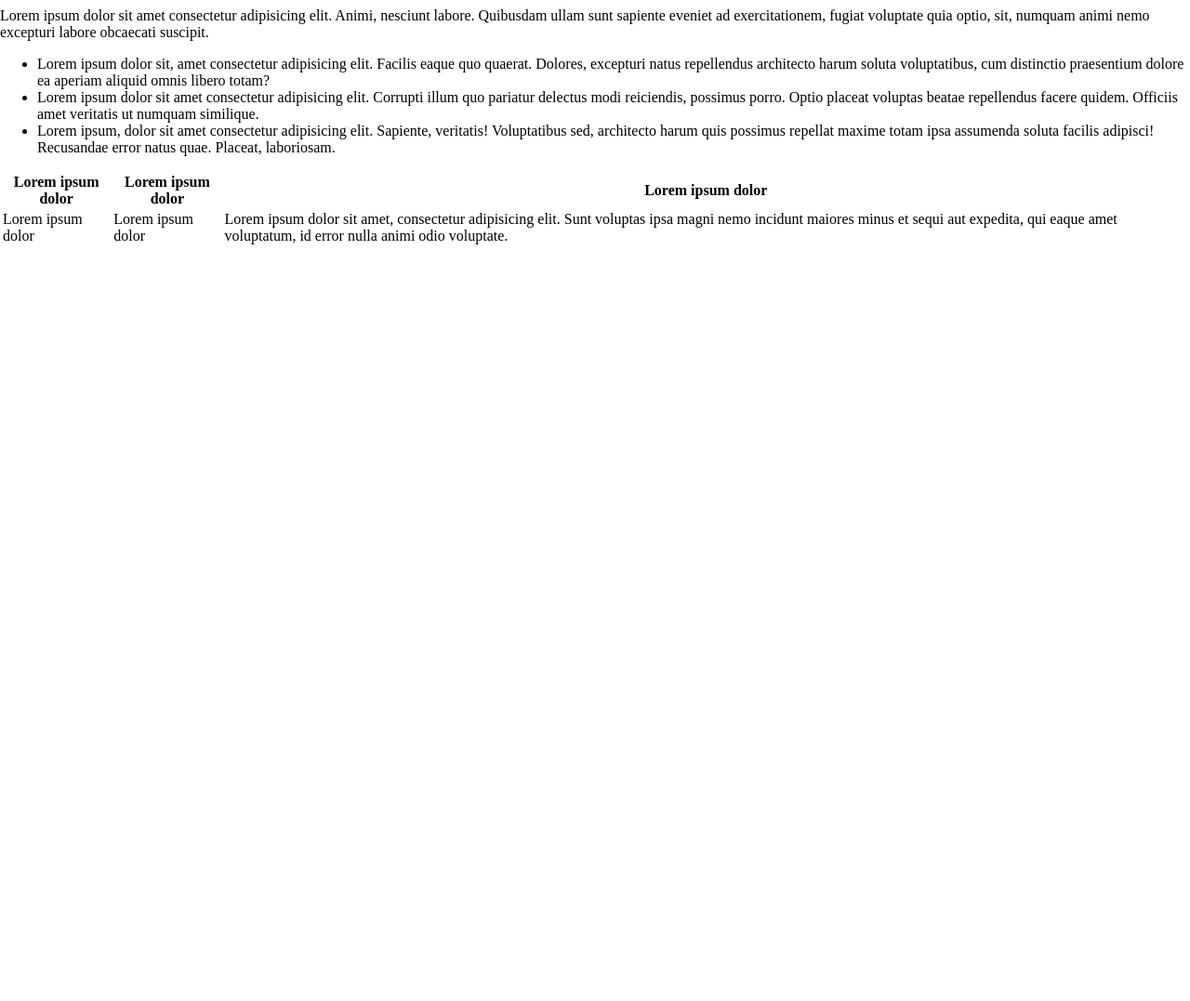
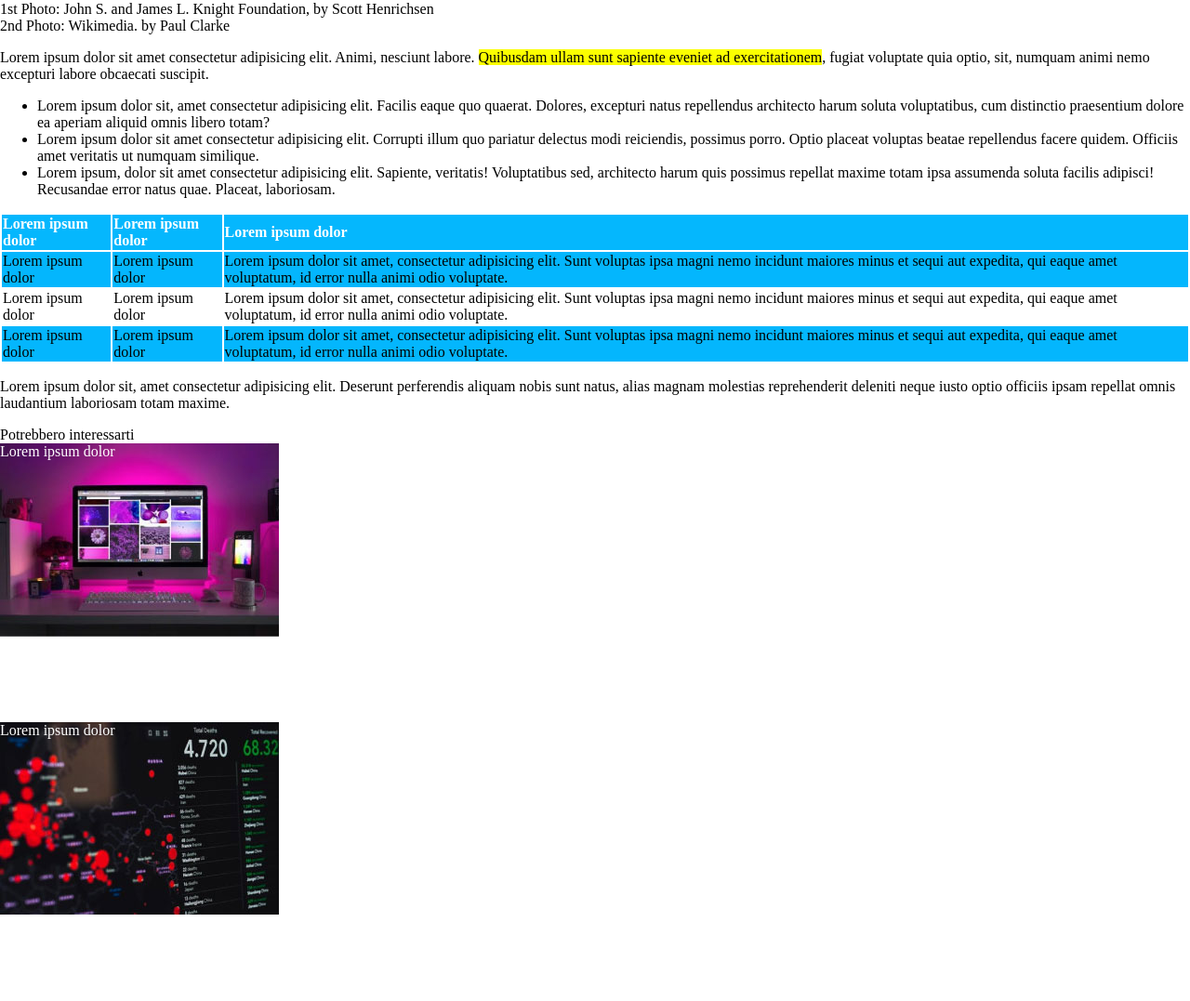
Before and after one commit to Chris-dagostino/html-css-booleaner, a plain HTML site: page index.html in a window 1280 px wide. Shown: the part 575-1652 px from the top of the page at 93% size. Before the commit the page ends 841 px from the top, so only its background shows below. Drawn offline with Linux system fonts and the light colour scheme.

Commit message:
modifiche

```diff
--- a/index.html
+++ b/index.html
@@ -15,12 +15,12 @@
     <header>
        <div class="intestazione" >
 
-         <img class="logo-small" src="img/logo.svg" alt="oggetti di elettronica">
+         <img class="logo-small" src="img/logo.svg" alt="logo">
 
        </div>
 
         <h1>Internet deve essere al servizio del "bene pubblico": il manifesto di Tim Berners-Lee
-            <div class="text-small"> Scritto da Booleaner <br>
+            <div class="text-small"> Scritto da <span>The Booleaner </span> <br>
                 il l0/10/2020
             </div>
         </h1>
@@ -40,8 +40,12 @@
                 1st Photo: John S. and James L. Knight Foundation, by Scott Henrichsen <br>
                 2nd Photo: Wikimedia. by Paul Clarke
 
+        </div>
+        <!--fine descrizioni immagini-->
+
+        <!--lista-->
         <p>
-                Lorem ipsum dolor sit amet consectetur adipisicing elit. Animi, nesciunt labore. Quibusdam ullam sunt sapiente eveniet ad exercitationem, fugiat voluptate quia optio, sit, numquam animi nemo excepturi labore obcaecati suscipit.
+            Lorem ipsum dolor sit amet consectetur adipisicing elit. Animi, nesciunt labore. <span class="evidenzia">Quibusdam ullam sunt sapiente eveniet ad exercitationem</span>, fugiat voluptate quia optio, sit, numquam animi nemo excepturi labore obcaecati suscipit.
         </p>
 
         <ul>
@@ -67,7 +71,19 @@
             </thead>
 
             <tbody>
+                <tr class="table-colorata">
+                    <td>Lorem ipsum dolor</td>
+                    <td>Lorem ipsum dolor</td>
+                    <td>Lorem ipsum dolor sit amet, consectetur adipisicing elit. Sunt voluptas ipsa magni nemo incidunt maiores minus et sequi aut expedita, qui eaque amet voluptatum, id error nulla animi odio voluptate.</td>
+
+                </tr>
                 <tr>
+                    <td>Lorem ipsum dolor</td>
+                    <td>Lorem ipsum dolor</td>
+                    <td>Lorem ipsum dolor sit amet, consectetur adipisicing elit. Sunt voluptas ipsa magni nemo incidunt maiores minus et sequi aut expedita, qui eaque amet voluptatum, id error nulla animi odio voluptate.</td>
+
+                </tr>
+                <tr class="table-colorata">
                     <td>Lorem ipsum dolor</td>
                     <td>Lorem ipsum dolor</td>
                     <td>Lorem ipsum dolor sit amet, consectetur adipisicing elit. Sunt voluptas ipsa magni nemo incidunt maiores minus et sequi aut expedita, qui eaque amet voluptatum, id error nulla animi odio voluptate.</td>
@@ -76,10 +92,30 @@
             </tbody>
         </table>
         <!--fine tabella-->
+
+        <p>
+            Lorem ipsum dolor sit, amet consectetur adipisicing elit. Deserunt perferendis aliquam nobis sunt natus, alias magnam molestias reprehenderit deleniti neque iusto optio officiis ipsam repellat omnis laudantium laboriosam totam maxime.
+        </p>
+        <div>
+            Potrebbero interessarti
         </div>
-        <!--fine descrizioni immagini-->
+
     </main>
 
 </body>
 
+<footer>
+    <div class="fine-1" >
+        <div class="testo-immagine" >
+            Lorem ipsum dolor
+        </div>
+    </div>
+
+    <div class="fine-2" >
+        <div class="testo-immagine" >
+            Lorem ipsum dolor
+        </div>
+    </div>
+</footer>
+
 </html>
--- a/style.css
+++ b/style.css
@@ -2,12 +2,15 @@
     background-color: rgb(0, 183, 255);
     background-repeat: repeat-x;
     background-image: url("img/pattern.png");
-    background-size: cover;
+    background-size: 35%;
 
 }
 
 .logo-small {
     width: 200px;
+    margin-top: 40px;
+    margin-bottom: 5px;
+    margin-left: 5px;
 }
 
 body {
@@ -17,3 +20,54 @@ body {
 .text-small {
     font-size: 0.4em;
 }
+
+p .evidenzia {
+    background-color: rgb(251, 255, 0);
+}
+
+h1 span {
+    color: rgb(7, 139, 247);
+}
+
+table tbody tr.table-colorata{
+    background-color: rgb(4, 182, 253);
+}
+
+
+.fine-1 {
+    background-image: url("img/monitor.jpg");
+    background-repeat: no-repeat;
+    width: 300px;
+    height: 300px;
+}
+
+.fine-2 {
+    background-image: url("img/graph.jpg");
+    background-repeat: no-repeat;
+    width: 300px;
+    height: 300px;
+}
+
+.testo-immagine {
+    color :  rgb(255, 255, 255);
+
+}
+
+tbody tr {
+    text-align:center;
+    text-align:left;
+    padding: 5px;
+}
+
+th {
+    background-color: rgb(5, 183, 253);
+    color: rgb(255, 255, 255);
+}
+
+tr th-child {
+    background-color: #f2f2f2;
+}
+
+thead tr {
+    text-align:left;
+}
```
Lines whose indentation alone changed are shown as unchanged.
